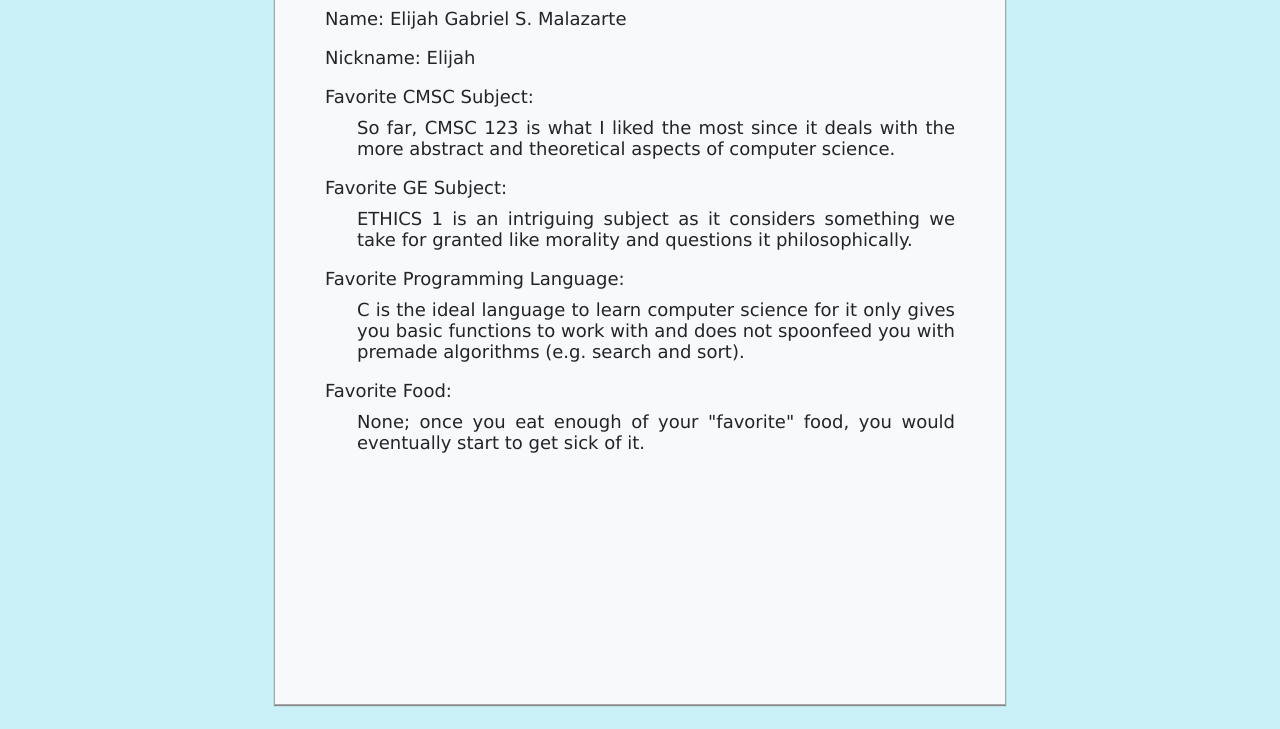
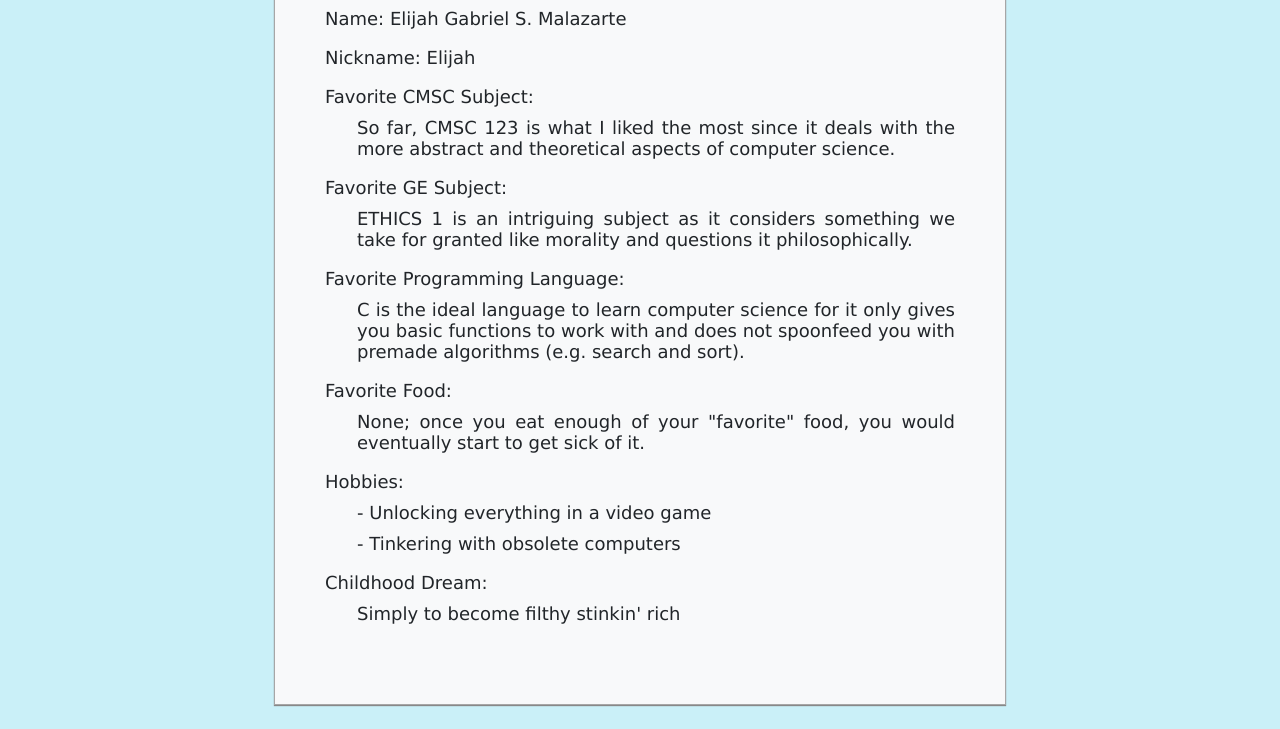
Before and after one commit to esmalazarte/esmalazarte.github.io, a plain HTML site: page index.html in a window 1280 px wide. Shown: the part 161-890 px from the top of the page. Drawn offline with Linux system fonts and the light colour scheme.

Commit message:
AdditionalItems

```diff
--- a/index.html
+++ b/index.html
@@ -23,6 +23,11 @@
 			<p class="label">Favorite Food:</p>
 			<p class="paragraph">None; once you eat enough of your "favorite" food, you would
 				eventually start to get sick of it.</p>
+			<p class="label">Hobbies:</p>
+			<p class="paragraph">- Unlocking everything in a video game</p>
+			<p class="paragraph">- Tinkering with obsolete computers</p>
+			<p class="label">Childhood Dream:</p>
+			<p class="paragraph">Simply to become filthy stinkin' rich</p>
 		</form>
 	</body>
 </html>
```
